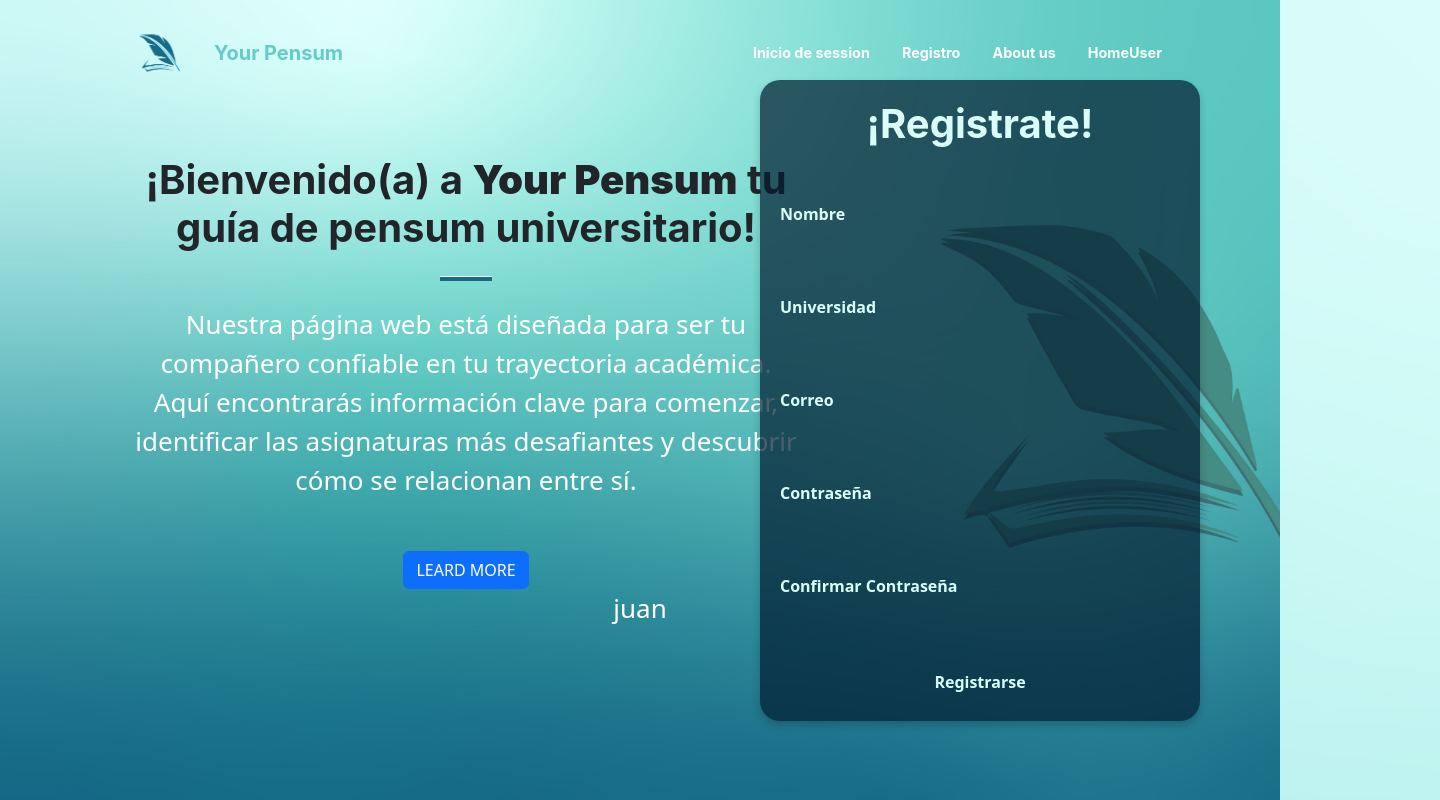
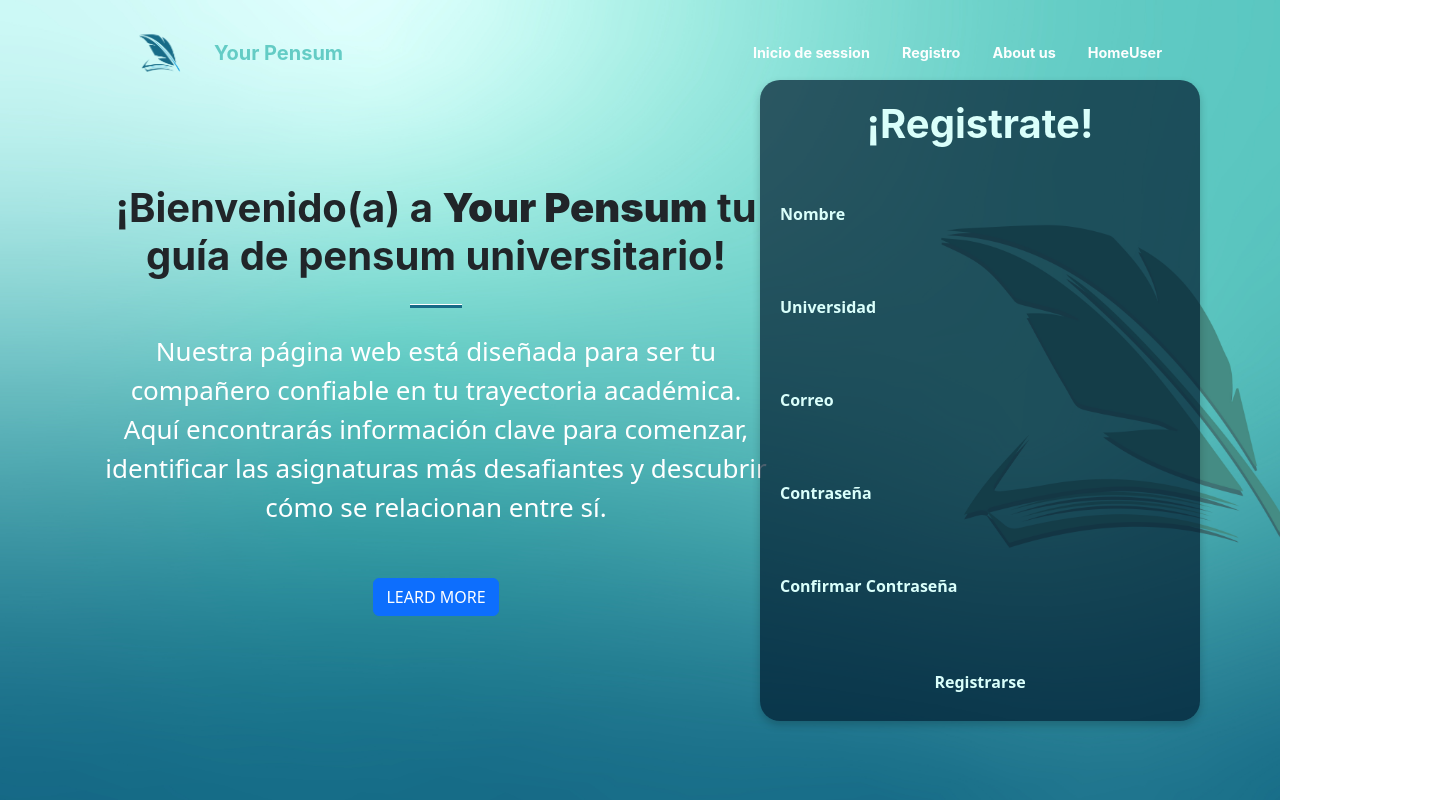
Before and after one commit to FranklinOmar23/Pensum-Inteligente, a React (Create React App) app in the folder Client/: page /Registro in a window 1280 px wide. Shown: the whole page, 1440 px wide, since content can reach past the window. Built offline with nearby package versions, Linux system fonts and the light colour scheme.

Commit message:
merge realizado y actualizado

```diff
--- a/Client/src/Components/VistaHRegistro.jsx
+++ b/Client/src/Components/VistaHRegistro.jsx
@@ -1,15 +1,19 @@
 import React from "react";
-import Home from "./Home";
 import Registro from "./Registro";
-
+import '../VHR.css';
+import Menu from "./Menu";
+import { Texto } from "./Texto";
 
 export function VistaHRegistro (){
 
     return (
 
             <>
-            <Home/>
-            <Registro/>
+            <Menu/>
+            <div className="N">
+            <Texto/>
+            </div>
+            <Registro />
             </>
 
     );
```
